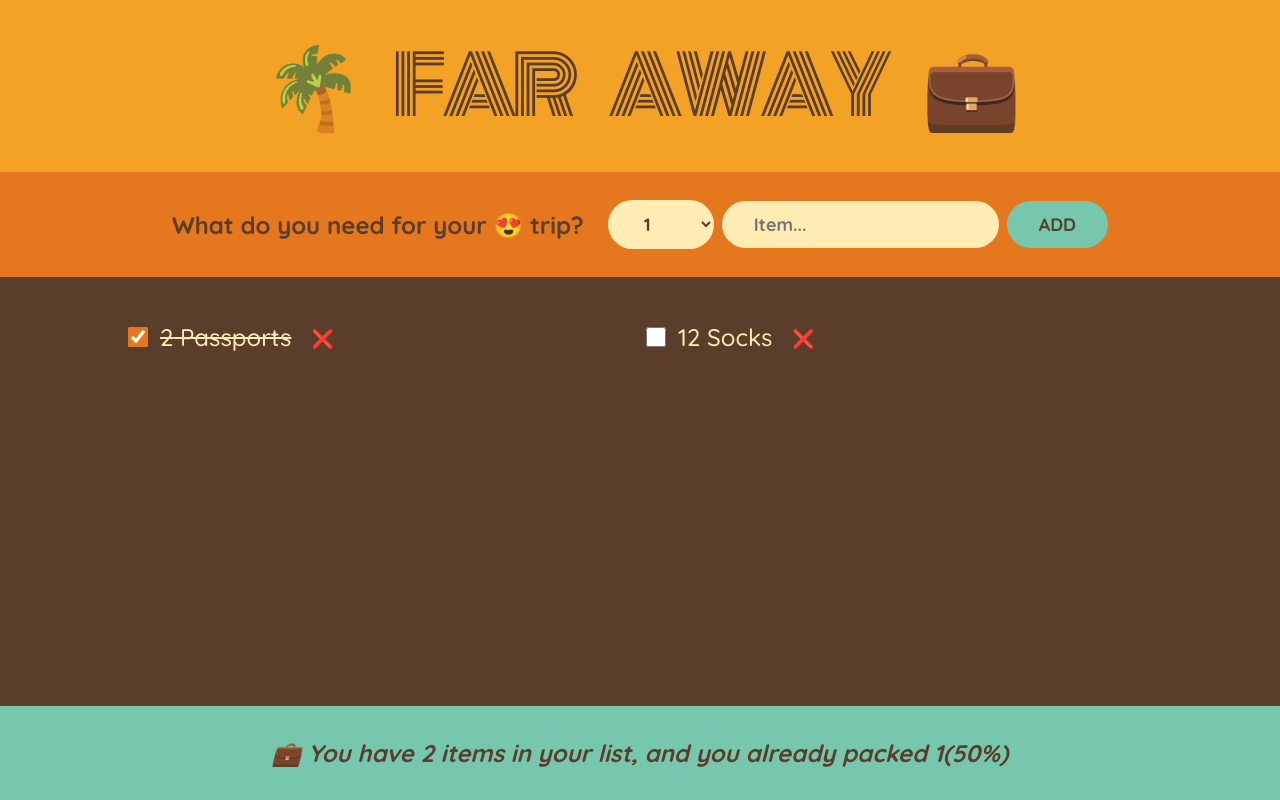
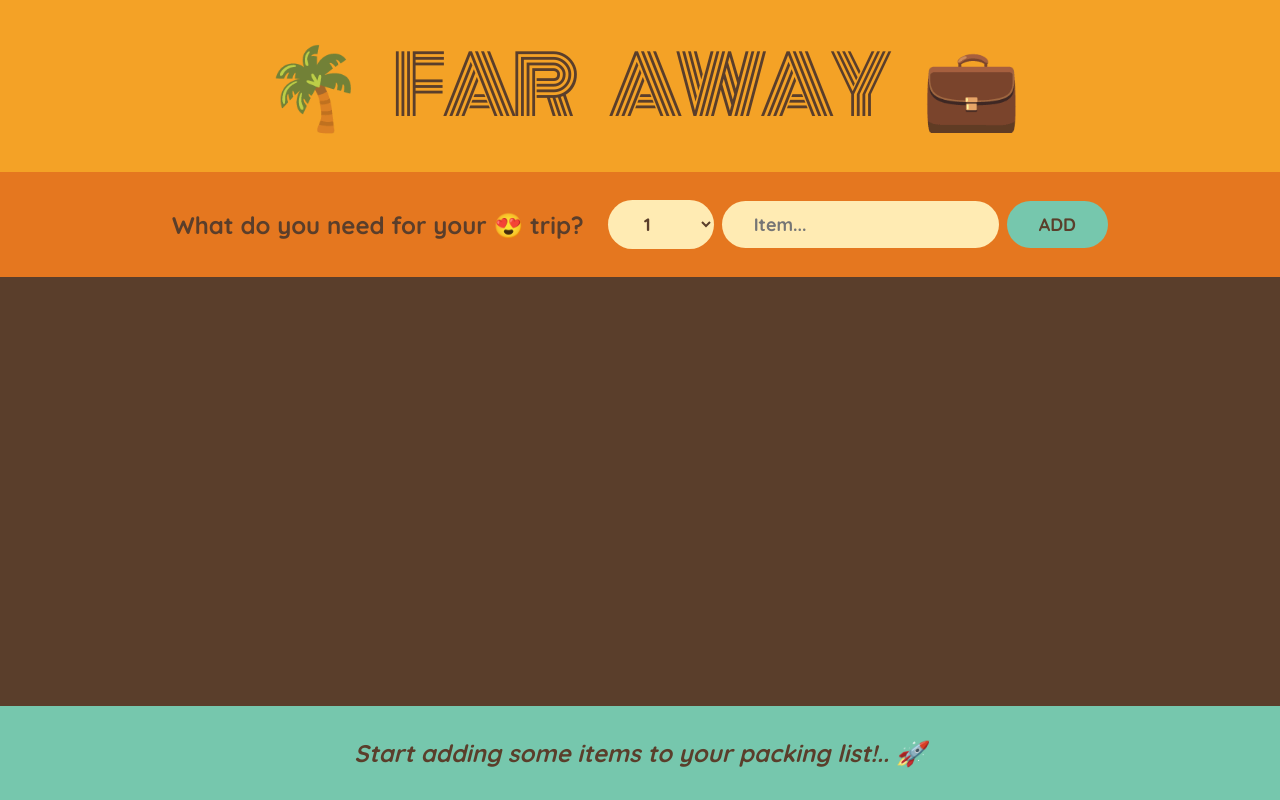
Before and after one commit to MusthakSM/Udemy-the-ultimate-react-course, a React (Create React App) app in the folder 05-travel-list/: page / in a window 1280 px wide. Built offline with nearby package versions, Linux system fonts and the light colour scheme.

Commit message:
Calculating statics as Derived states

```diff
--- a/05-travel-list/src/App.js
+++ b/05-travel-list/src/App.js
@@ -1,9 +1,6 @@
 import { useState } from "react";
 
-const initialItems = [
-  { id: 1, description: "Passports", quantity: 2, packed: true },
-  { id: 2, description: "Socks", quantity: 12, packed: false },
-];
+const initialItems = [];
 
 export default function App() {
   const [items, setItems] = useState(initialItems);
@@ -128,17 +125,27 @@ function Item({ item, onDeleteItem, onHanldePicked }) {
 }
 
 function Stats({ items }) {
+  if (!items.length)
+    return (
+      <p className="stats">
+        <em>Start adding some items to your packing list!.. 🚀</em>
+      </p>
+    );
+
+  const numItems = items.length;
   const packedItems = items.filter((item) => item.packed);
+  const numPackedItems = packedItems.length;
   const packedPercentage =
-    items.length > 0
-      ? Math.round((packedItems.length / items.length) * 100)
-      : 0;
+    items.length > 0 ? Math.round((numPackedItems / numItems) * 100) : 0;
+
+  const allPacked = packedPercentage === 100 ? true : false;
 
   return (
     <footer className="stats">
       <em>
-        💼 You have {items.length} items in your list, and you already packed{" "}
-        {packedItems.length}({packedPercentage}%)
+        {allPacked
+          ? "You got everything! Ready to go ✈️"
+          : `💼 You have ${numItems} items in your list, and you already packed ${numPackedItems}(${packedPercentage}%)`}
       </em>
     </footer>
   );
```
